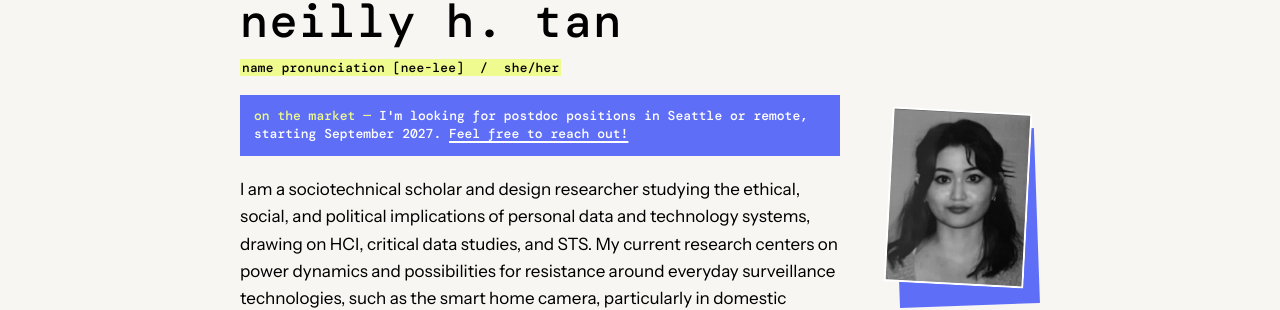
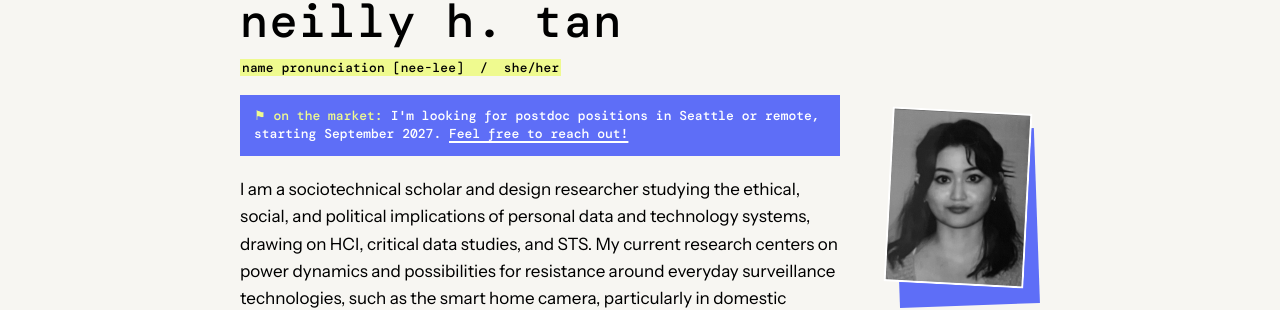
Before and after one commit to neillytan/neillytan.github.io, a Jekyll site: the page built from index.html, in a window 1280 px wide and 1391 px high. Shown: the part 120-430 px from the top of the window. Built offline with Jekyll 4.4.1, drawn with Linux system fonts in a browser that asks for light colours; some web fonts are replaced.

Commit message:
Postdoc notice: flag icon and colon
Co-Authored-By: Claude Opus 5.5 <noreply@anthropic.com>

```diff
--- a/index.html
+++ b/index.html
@@ -8,7 +8,7 @@ page_class: home
     <h1>neilly h. tan</h1>
     <p class="pronouns"><mark>name pronunciation [nee-lee] &nbsp;/&nbsp; she/her</mark></p>
 
-    <p class="job-note"><span class="job-label">on the market —</span>I'm looking for postdoc positions in Seattle or remote, starting September 2027. <a href="&#109;&#97;&#105;&#108;&#116;&#111;&#58;&#110;&#104;&#116;&#97;&#110;&#64;&#117;&#119;&#46;&#101;&#100;&#117;">Feel free to reach out!</a></p>
+    <p class="job-note"><span class="job-label">⚑ on the market:</span>I'm looking for postdoc positions in Seattle or remote, starting September 2027. <a href="&#109;&#97;&#105;&#108;&#116;&#111;&#58;&#110;&#104;&#116;&#97;&#110;&#64;&#117;&#119;&#46;&#101;&#100;&#117;">Feel free to reach out!</a></p>
 
     <p>I am a sociotechnical scholar and design researcher studying the ethical, social, and political implications of personal data and technology systems, drawing on HCI, critical data studies, and STS. My current research centers on power dynamics and possibilities for resistance around everyday surveillance technologies, such as the smart home camera, particularly in domestic care work.</p>
 
```
